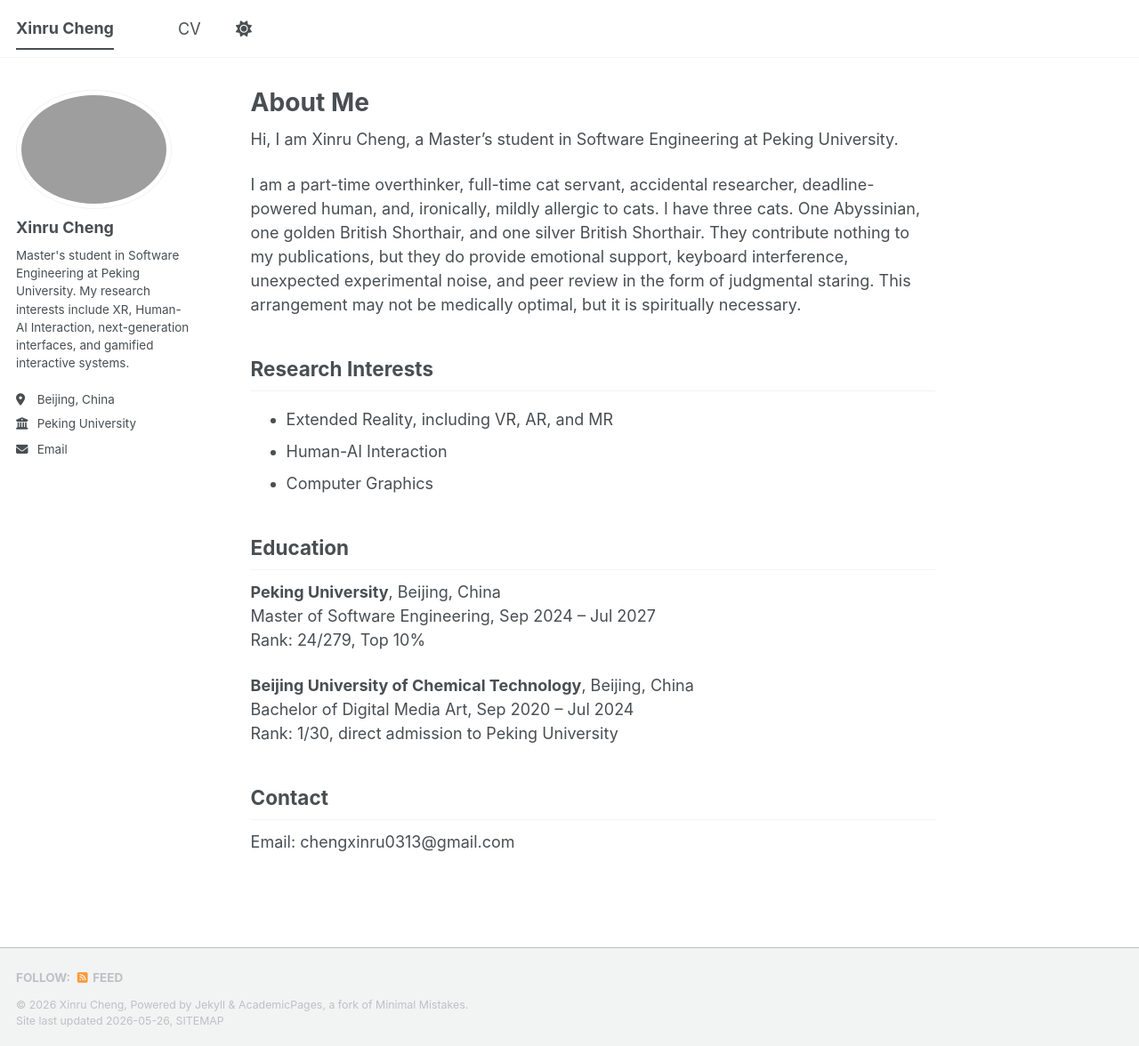
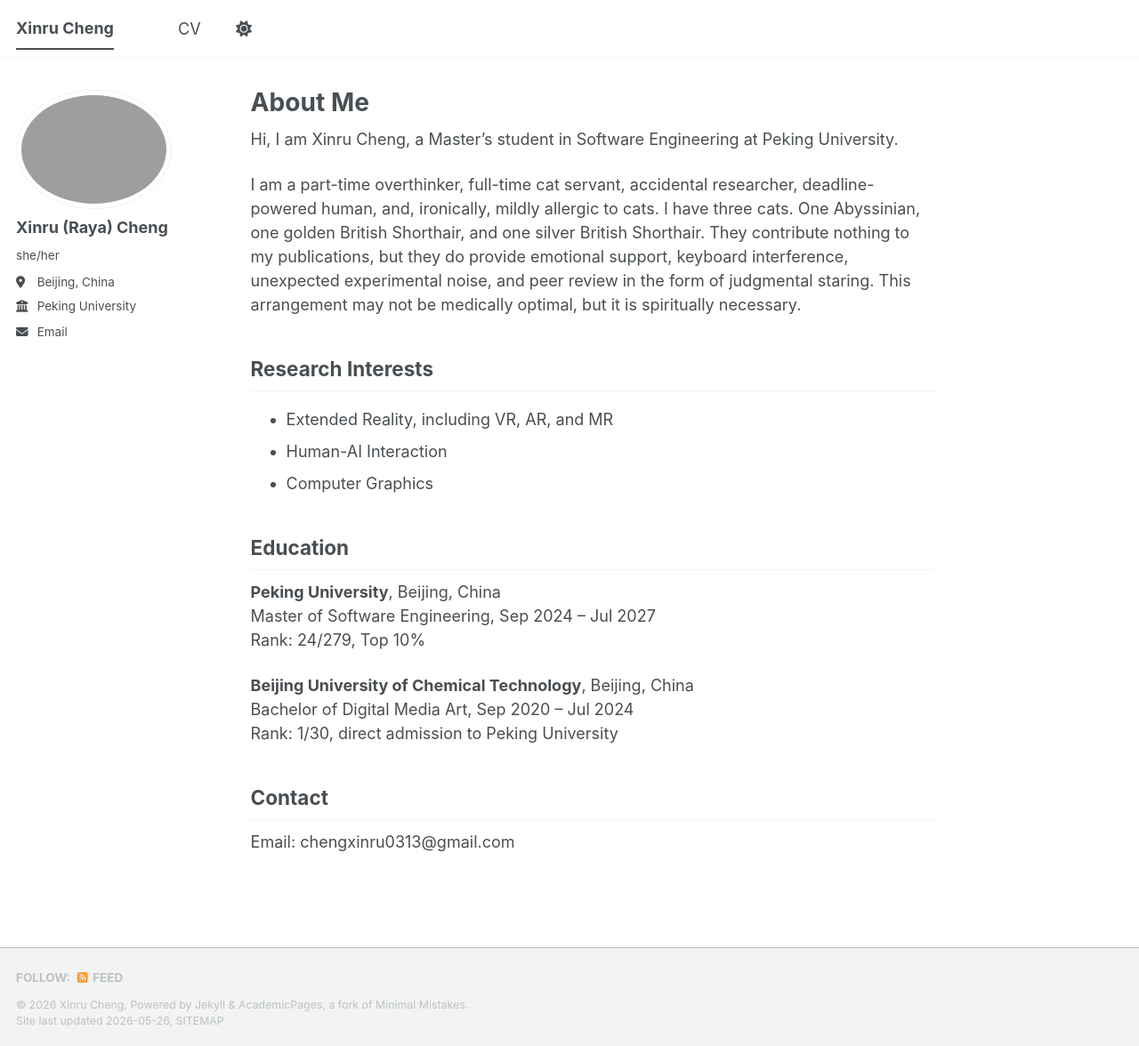
Before and after one commit to raya0313/raya0313.github.io, a Jekyll site: the page built from _pages/about.md, in a window 1280 px wide and 1176 px high. Shown: the whole window at 89% size. Built offline with Jekyll 4.4.1, drawn with Linux system fonts in a browser that asks for light colours; a script bundle is joined from its source files by our own code; library files that are not in the unit come from our copies.

Commit message:
Update _config.yml

```diff
--- a/_config.yml
+++ b/_config.yml
@@ -23,9 +23,9 @@
 author:
   # Biographic information
   avatar           : "profile.png"
-  name             : "Xinru Cheng"
-  pronouns         :
-  bio              : "Master's student in Software Engineering at Peking University. My research interests include XR, Human-AI Interaction, next-generation interfaces, and gamified interactive systems."
+  name             : "Xinru (Raya) Cheng"
+  pronouns         : "she/her"
+  bio              :
   location         : "Beijing, China"
   employer         : "Peking University"
   uri              :
```
